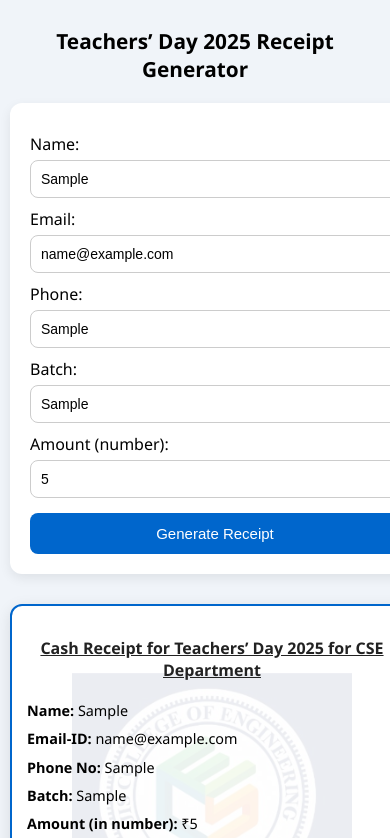
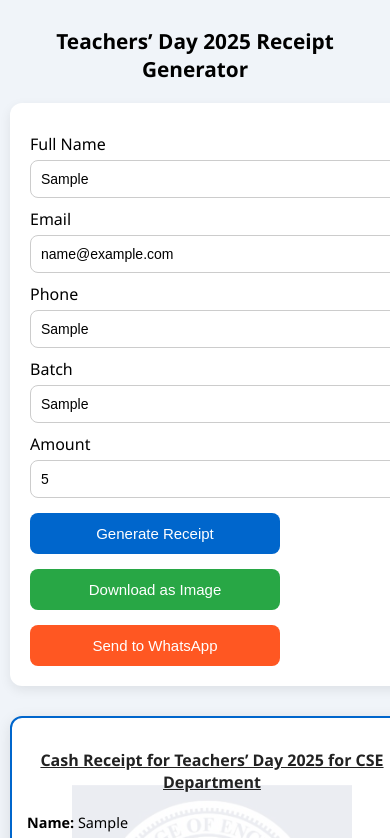
Before and after one commit to AnirbanRay20/Receipts-Generator, a plain HTML site: page index.html in a window 390 px wide. Both pictures are taken after typing "Sample", "name@example.com", "Sample", "Sample", "5" into the empty fields and a click on the button "Generate Receipt". Shown: the top 838 px of the page. Drawn offline with nearby package versions, Linux system fonts and the light colour scheme.

Commit message:
Update index.html

```diff
--- a/index.html
+++ b/index.html
@@ -2,9 +2,10 @@
 <html lang="en">
 <head>
   <meta charset="UTF-8">
-  <title>Teachers’ Day Receipt Generator</title>
+  <title>Teachers’ Day 2025 Receipt Generator</title>
   <script src="https://cdnjs.cloudflare.com/ajax/libs/html2canvas/1.4.1/html2canvas.min.js"></script>
   <meta name="viewport" content="width=device-width, initial-scale=1.0">
+
   <style>
     body {
       font-family: "Segoe UI", Tahoma, sans-serif;
@@ -19,7 +20,7 @@
       margin-bottom: 20px;
     }
 
-    form {
+    .container {
       background: white;
       padding: 20px;
       border-radius: 12px;
@@ -30,13 +31,13 @@
       width: 100%;
     }
 
-    form label {
+    label {
       font-weight: 500;
       display: block;
       margin-top: 10px;
     }
 
-    form input {
+    input {
       width: 100%;
       padding: 10px;
       margin-top: 5px;
@@ -45,22 +46,24 @@
       font-size: 14px;
     }
 
-    form button {
-      width: 100%;
+    button {
       margin-top: 15px;
-      background: #0066cc;
-      color: white;
       padding: 12px;
       border: none;
       border-radius: 8px;
       cursor: pointer;
       font-size: 15px;
       transition: background 0.3s ease;
+      width: 100%;
+      max-width: 250px;
+      display: block;
     }
 
-    form button:hover {
-      background: #004d99;
-    }
+    #generateBtn { background: #0066cc; color: white; }
+    #downloadIMG { background: #28a745; color: white; display: none; }
+    #sendBtn { background: #ff5722; color: white; display: none; }
+
+    button:hover { opacity: 0.85; }
 
     .receipt {
       position: relative;
@@ -74,9 +77,10 @@
       border: 2px solid #0066cc;
       overflow: hidden;
       text-align: left;
+      display: none;
     }
 
-    /* Responsive Watermark */
+    /* Watermark */
     .receipt::before {
       content: "";
       position: absolute;
@@ -126,69 +130,43 @@
       margin-top: 5px;
     }
 
-    #downloadIMG {
-      display: none;
-      margin-top: 20px;
-      padding: 12px;
-      border-radius: 8px;
-      background: #28a745;
-      color: white;
-      font-size: 15px;
-      border: none;
-      cursor: pointer;
-      transition: background 0.3s ease;
-      width: 100%;
-      max-width: 250px;
+    /* Mobile Responsive */
+    @media (max-width: 480px) {
+      body { padding: 10px; }
+      h2 { font-size: 1.3rem; }
+      .receipt { padding: 15px; }
+      .receipt h3 { font-size: 1rem; }
+      .receipt p { font-size: 0.9rem; }
+      .signature img { width: 100px; }
     }
-
-    #downloadIMG:hover {
-      background: #1e7e34;
-    }
-
-    /* Small screens */
-    @media (max-width: 480px) {
-      body {
-        padding: 10px;
-      }
-      h2 {
-        font-size: 1.3rem;
-      }
-      .receipt {
-        padding: 15px;
-      }
-      .receipt h3 {
-        font-size: 1rem;
-      }
-      .receipt p {
-        font-size: 0.9rem;
-      }
-      .signature img {
-        width: 100px;
-      }
-    }
-
-
   </style>
 </head>
 <body>
 
   <h2>Teachers’ Day 2025 Receipt Generator</h2>
 
-<form id="receiptForm">
-  <label>Name:</label>
-  <input type="text" id="name">
-  <label>Email:</label>
-  <input type="email" id="email">
-  <label>Phone:</label>
-  <input type="text" id="phone">
-  <label>Batch:</label>
-  <input type="text" id="batch">
-  <label>Amount (number):</label>
-  <input type="number" id="amount">
-  <button type="button" onclick="generateReceipt()">Generate Receipt</button>
-</form>
+  <div class="container">
+    <label for="name">Full Name</label>
+    <input type="text" id="name" placeholder="Enter full name">
 
-<div id="receipt" class="receipt" style="display:none;">
+    <label for="email">Email</label>
+    <input type="email" id="email" placeholder="Enter email">
+
+    <label for="phone">Phone</label>
+    <input type="text" id="phone" placeholder="Enter phone">
+
+    <label for="batch">Batch</label>
+    <input type="text" id="batch" placeholder="Enter batch">
+
+    <label for="amount">Amount</label>
+    <input type="number" id="amount" placeholder="Enter amount">
+
+    <button id="generateBtn" onclick="generateReceipt()">Generate Receipt</button>
+    <button id="downloadIMG" onclick="downloadIMG()">Download as Image</button>
+    <button id="sendBtn" onclick="sendToWhatsApp()">Send to WhatsApp</button>
+  </div>
+
+  <div id="receipt" class="receipt">
     <h3>Cash Receipt for Teachers’ Day 2025 for CSE Department</h3>
     <p><b>Name:</b> <span id="rName"></span></p>
     <p><b>Email-ID:</b> <span id="rEmail"></span></p>
@@ -202,31 +180,33 @@
     </div>
   </div>
 
-<button id="downloadIMG" onclick="downloadIMG()">Download Image</button>
+  <script>
+    // 🌐 Global variable
+    let UserName = "User"; // default fallback
 
-<script>
+    // 🔢 Convert Number to Words
     function numberToWords(num) {
-    const a = ['','One','Two','Three','Four','Five','Six','Seven','Eight','Nine','Ten',
-    'Eleven','Twelve','Thirteen','Fourteen','Fifteen','Sixteen','Seventeen','Eighteen','Nineteen'];
-    const b = ['','', 'Twenty','Thirty','Forty','Fifty','Sixty','Seventy','Eighty','Ninety'];
-
-    if ((num = num.toString()).length > 9) return 'Overflow';
-    let n = ('000000000' + num).substr(-9).match(/^(\d{2})(\d{2})(\d{2})(\d{1})(\d{2})$/);
-    if (!n) return; let str = '';
-    str += (n[1] != 0) ? (a[Number(n[1])] || b[n[1][0]] + ' ' + a[n[1][1]]) + ' Crore ' : '';
-    str += (n[2] != 0) ? (a[Number(n[2])] || b[n[2][0]] + ' ' + a[n[2][1]]) + ' Lakh ' : '';
-    str += (n[3] != 0) ? (a[Number(n[3])] || b[n[3][0]] + ' ' + a[n[3][1]]) + ' Thousand ' : '';
-    str += (n[4] != 0) ? (a[Number(n[4])] || b[n[4][0]] + ' ' + a[n[4][1]]) + ' Hundred ' : '';
-    str += (n[5] != 0) ? ((str != '') ? 'and ' : '') + (a[Number(n[5])] || b[n[5][0]] + ' ' + a[n[5][1]]) + ' ' : '';
-    return str + 'Only';
+      const a = ["","One","Two","Three","Four","Five","Six","Seven","Eight","Nine","Ten",
+                 "Eleven","Twelve","Thirteen","Fourteen","Fifteen","Sixteen","Seventeen",
+                 "Eighteen","Nineteen"];
+      const b = ["","", "Twenty","Thirty","Forty","Fifty","Sixty","Seventy","Eighty","Ninety"];
+      if ((num = num.toString()).length > 9) return "Overflow";
+      let n = ("000000000" + num).substr(-9).match(/^(\d{2})(\d{2})(\d{2})(\d{1})(\d{2})$/);
+      if (!n) return;
+      let str = "";
+      str += (n[1] != 0) ? (a[Number(n[1])] || b[n[1][0]] + " " + a[n[1][1]]) + " Crore " : "";
+      str += (n[2] != 0) ? (a[Number(n[2])] || b[n[2][0]] + " " + a[n[2][1]]) + " Lakh " : "";
+      str += (n[3] != 0) ? (a[Number(n[3])] || b[n[3][0]] + " " + a[n[3][1]]) + " Thousand " : "";
+      str += (n[4] != 0) ? (a[Number(n[4])] || b[n[4][0]] + " " + a[n[4][1]]) + " Hundred " : "";
+      str += (n[5] != 0) ? ((str != "") ? "and " : "") + (a[Number(n[5])] || b[n[5][0]] + " " + a[n[5][1]]) + " " : "";
+      return str.trim() + " Only";
     }
 
-// Declare global variable at top
-let UserName = "User"; // default fallback
-
+    // 🧾 Generate Receipt
     function generateReceipt() {
       document.getElementById("receipt").style.display = "block";
       document.getElementById("downloadIMG").style.display = "inline-block";
+      document.getElementById("sendBtn").style.display = "inline-block";
 
       let name = document.getElementById("name").value.trim();
       UserName = name ? name.split(" ")[0] : "User";  // store first name or fallback
@@ -244,6 +224,7 @@
       document.getElementById("rAmountWords").innerText = numberToWords(amount);
     }
 
+    // ⬇️ Download Receipt as Image
     function downloadIMG() {
       const receipt = document.getElementById("receipt");
       html2canvas(receipt, { scale: 2 }).then(canvas => {
@@ -255,6 +236,29 @@
       });
     }
 
+    // ✅ WhatsApp send function with receipt image
+    function sendToWhatsApp() {
+      let phone = document.getElementById("phone").value.trim();
+      if (!phone) {
+        alert("⚠️ Please enter a phone number first!");
+        return;
+      }
+
+      const receipt = document.getElementById("receipt");
+      html2canvas(receipt, { scale: 2 }).then(canvas => {
+        const imgData = canvas.toDataURL("image/png");
+        const msg = `Hello ${UserName}, here is your Teachers’ Day 2025 payment receipt. (Image below)`;
+
+        // WhatsApp link (text only, image sharing requires manual paste/upload)
+        const url = `https://wa.me/${phone}?text=${encodeURIComponent(msg)}`;
+        window.open(url, "_blank");
+
+        // Auto popup with image preview
+        const imgWin = window.open("", "ReceiptImage", "width=600,height=800");
+        imgWin.document.write(`<h3>Your Receipt Image</h3><img src="${imgData}" style="width:100%;">`);
+        imgWin.document.write("<p> Please upload this image manually in WhatsApp after the message opens.</p>");
+      });
+    }
   </script>
 
 </body>
```
Lines whose indentation alone changed are shown as unchanged.
